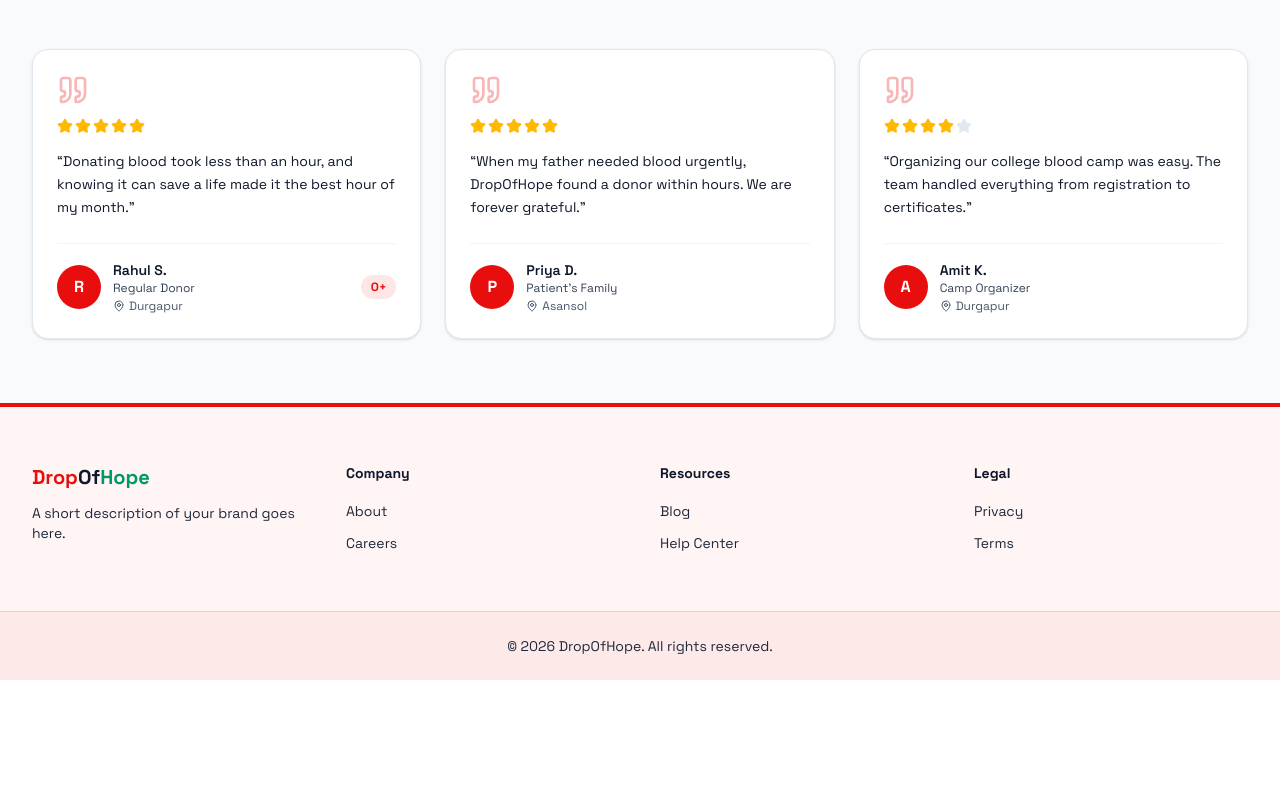
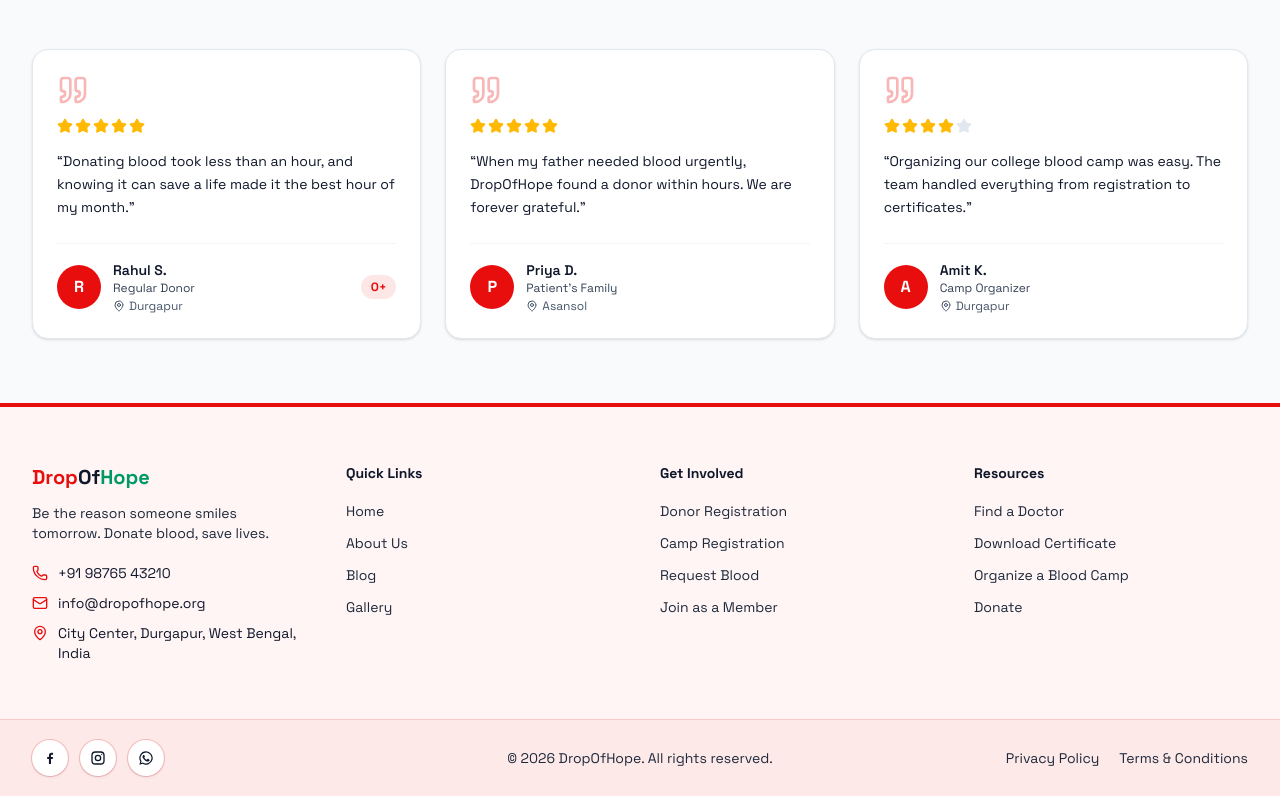
Before and after one commit to CheSubhro/dropofhope, a Vue app: page / in a window 1280 px wide. Shown: the part 3190-3986 px from the top of the page. Before the commit the page ends 3870 px from the top, so only its background shows below. Built offline with nearby package versions, Linux system fonts and the light colour scheme.

Commit message:
Footer Done

```diff
--- a/src/components/layout/Footer.vue
+++ b/src/components/layout/Footer.vue
@@ -1,4 +1,6 @@
 <script setup>
+import { Phone, Mail, MapPin } from 'lucide-vue-next'
+
 defineProps({ site: { type: Object, required: true } })
 </script>
 
@@ -10,18 +12,69 @@ defineProps({ site: { type: Object, required: true } })
           <span class="text-[#E80E0E]">Drop</span><span class="text-slate-700">Of</span><span class="text-emerald-600">Hope</span>
         </p>
         <p class="mt-3 text-sm text-slate-600">{{ site.footer.tagline }}</p>
+
+        <ul class="mt-5 space-y-2.5 text-sm text-slate-700">
+          <li class="flex items-start gap-2.5">
+            <Phone :size="16" class="mt-0.5 shrink-0 text-[#E80E0E]" />
+            <a :href="`tel:${site.footer.contact.phone.replace(/\s/g, '')}`" class="hover:text-[#E80E0E]">
+              {{ site.footer.contact.phone }}
+            </a>
+          </li>
+          <li class="flex items-start gap-2.5">
+            <Mail :size="16" class="mt-0.5 shrink-0 text-[#E80E0E]" />
+            <a :href="`mailto:${site.footer.contact.email}`" class="break-all hover:text-[#E80E0E]">
+              {{ site.footer.contact.email }}
+            </a>
+          </li>
+          <li class="flex items-start gap-2.5">
+            <MapPin :size="16" class="mt-0.5 shrink-0 text-[#E80E0E]" />
+            <span>{{ site.footer.contact.address }}</span>
+          </li>
+        </ul>
       </div>
+
+      <!-- Link columns -->
       <div v-for="col in site.footer.columns" :key="col.title">
         <h3 class="text-sm font-bold text-slate-900">{{ col.title }}</h3>
         <ul class="mt-4 space-y-2">
           <li v-for="l in col.links" :key="l.label">
-            <a :href="l.href" class="text-sm text-slate-600 transition hover:text-[#E80E0E]">{{ l.label }}</a>
+            <RouterLink :to="l.to" class="text-sm text-slate-600 transition hover:text-[#E80E0E]">{{ l.label }}</RouterLink>
           </li>
         </ul>
       </div>
     </div>
-    <div class="border-t border-[#E80E0E]/15 bg-[#E80E0E]/5 py-6 text-center text-sm text-slate-600">
-      © {{ new Date().getFullYear() }} {{ site.name }}. All rights reserved.
+
+    <div class="border-t border-[#E80E0E]/15 bg-[#E80E0E]/5">
+      <div class="mx-auto grid max-w-7xl items-center gap-4 px-4 py-5 text-sm text-slate-600 sm:px-6 md:grid-cols-3 lg:px-8">
+        <div class="flex items-center justify-center gap-3 md:justify-start">
+          <a v-for="s in site.footer.socials" :key="s.id" :href="s.href" target="_blank" rel="noopener noreferrer"
+             :aria-label="s.name"
+             class="flex h-9 w-9 items-center justify-center rounded-full bg-white text-slate-700 shadow-sm ring-1 ring-[#E80E0E]/20 transition hover:bg-[#E80E0E] hover:text-white">
+            <!-- Facebook -->
+            <svg v-if="s.name === 'Facebook'" class="h-4 w-4" viewBox="0 0 24 24" fill="currentColor">
+              <path d="M13.5 21v-7.5h2.6l.4-3h-3V8.6c0-.9.3-1.5 1.5-1.5h1.6V4.4c-.3 0-1.2-.1-2.3-.1-2.3 0-3.9 1.4-3.9 4v2.2H7.8v3h2.6V21h3.1Z" />
+            </svg>
+            <!-- Instagram -->
+            <svg v-else-if="s.name === 'Instagram'" class="h-4 w-4" viewBox="0 0 24 24" fill="none" stroke="currentColor" stroke-width="2" stroke-linecap="round" stroke-linejoin="round">
+              <rect x="3" y="3" width="18" height="18" rx="5" />
+              <circle cx="12" cy="12" r="4" />
+              <circle cx="17.5" cy="6.5" r="1" fill="currentColor" stroke="none" />
+            </svg>
+            <!-- WhatsApp -->
+            <svg v-else-if="s.name === 'WhatsApp'" class="h-4 w-4" viewBox="0 0 24 24" fill="currentColor">
+              <path d="M12 2a10 10 0 0 0-8.6 15.1L2 22l5.1-1.3A10 10 0 1 0 12 2Zm0 18.2a8.2 8.2 0 0 1-4.2-1.2l-.3-.2-3 .8.8-2.9-.2-.3A8.2 8.2 0 1 1 12 20.2Zm4.5-6.1c-.2-.1-1.5-.7-1.7-.8-.2-.1-.4-.1-.6.1l-.8 1c-.1.2-.3.2-.5.1a6.700 6.700 0 0 1-3.300-2.900c-.2-.4.2-.4.700-1.300.1-.2 0-.3 0-.5l-.8-1.800c-.2-.5-.4-.4-.6-.4h-.5c-.2 0-.5.1-.7.300-.2.300-.9.900-.9 2.200s.9 2.500 1.100 2.700c.1.200 1.800 2.800 4.400 3.900 1.600.7 2.300.8 3.100.7.500-.1 1.500-.6 1.700-1.200.2-.6.2-1.100.2-1.200-.1-.1-.3-.2-.5-.3Z" />
+            </svg>
+          </a>
+        </div>
+
+        <p class="text-center">© {{ new Date().getFullYear() }} {{ site.name }}. All rights reserved.</p>
+
+        <ul class="flex items-center justify-center gap-5 md:justify-end">
+          <li v-for="l in site.footer.legal" :key="l.label">
+            <RouterLink :to="l.to" class="transition hover:text-[#E80E0E]">{{ l.label }}</RouterLink>
+          </li>
+        </ul>
+      </div>
     </div>
   </footer>
 </template>
--- a/src/data/mockData.js
+++ b/src/data/mockData.js
@@ -16,12 +16,50 @@ export const siteMock = {
     { id: 2, text: 'Next blood donation camp: 15th December, Community Hall.' },
     { id: 3, text: 'Register as a donor today and save a life.' },
   ],
-  footer: {
-    tagline: 'A short description of your brand goes here.',
+    footer: {
+    tagline: 'Be the reason someone smiles tomorrow. Donate blood, save lives.',
+        contact: {
+      phone: '+91 98765 43210',
+      email: 'info@dropofhope.org',
+      address: 'City Center, Durgapur, West Bengal, India',
+    },
+    socials: [
+      { id: 1, name: 'Facebook', href: 'https://facebook.com' },
+      { id: 2, name: 'Instagram', href: 'https://instagram.com' },
+      { id: 3, name: 'WhatsApp', href: 'https://wa.me/919876543210' },
+    ],
+    legal: [
+      { label: 'Privacy Policy', to: '/privacy' },
+      { label: 'Terms & Conditions', to: '/terms' },
+    ],
     columns: [
-      { title: 'Company', links: [{ label: 'About', href: '#' }, { label: 'Careers', href: '#' }] },
-      { title: 'Resources', links: [{ label: 'Blog', href: '#' }, { label: 'Help Center', href: '#' }] },
-      { title: 'Legal', links: [{ label: 'Privacy', href: '#' }, { label: 'Terms', href: '#' }] },
+      {
+        title: 'Quick Links',
+        links: [
+          { label: 'Home', to: '/' },
+          { label: 'About Us', to: '/about' },
+          { label: 'Blog', to: '/blog' },
+          { label: 'Gallery', to: '/gallery' },
+        ],
+      },
+      {
+        title: 'Get Involved',
+        links: [
+          { label: 'Donor Registration', to: '/donor-registration' },
+          { label: 'Camp Registration', to: '/camp-registration' },
+          { label: 'Request Blood', to: '/request-blood' },
+          { label: 'Join as a Member', to: '/join-member' },
+        ],
+      },
+      {
+        title: 'Resources',
+        links: [
+          { label: 'Find a Doctor', to: '/find-doctor' },
+          { label: 'Download Certificate', to: '/download-certificate' },
+          { label: 'Organize a Blood Camp', to: '/organize-camp' },
+          { label: 'Donate', to: '/donate' },
+        ],
+      },
     ],
   },
 }
--- a/src/router/index.js
+++ b/src/router/index.js
@@ -21,6 +21,8 @@ export default createRouter({
         { path: 'request-blood', name: 'request-blood', meta: { title: 'Request Blood for Patient' }, component: () => import('@/views/PlaceholderView.vue') },
         { path: 'download-certificate', name: 'download-certificate', meta: { title: 'Download Certificate' }, component: () => import('@/views/PlaceholderView.vue') },
         { path: 'join-member', name: 'join-member', meta: { title: 'Join as a Member' }, component: () => import('@/views/PlaceholderView.vue') },
+        { path: 'privacy', name: 'privacy', meta: { title: 'Privacy Policy' }, component: () => import('@/views/PlaceholderView.vue') },
+        { path: 'terms', name: 'terms', meta: { title: 'Terms & Conditions' }, component: () => import('@/views/PlaceholderView.vue') },
       ],
     },
     // later: { path: '/admin', component: AdminLayout, meta: { requiresAuth: true }, children: [...] }
```
